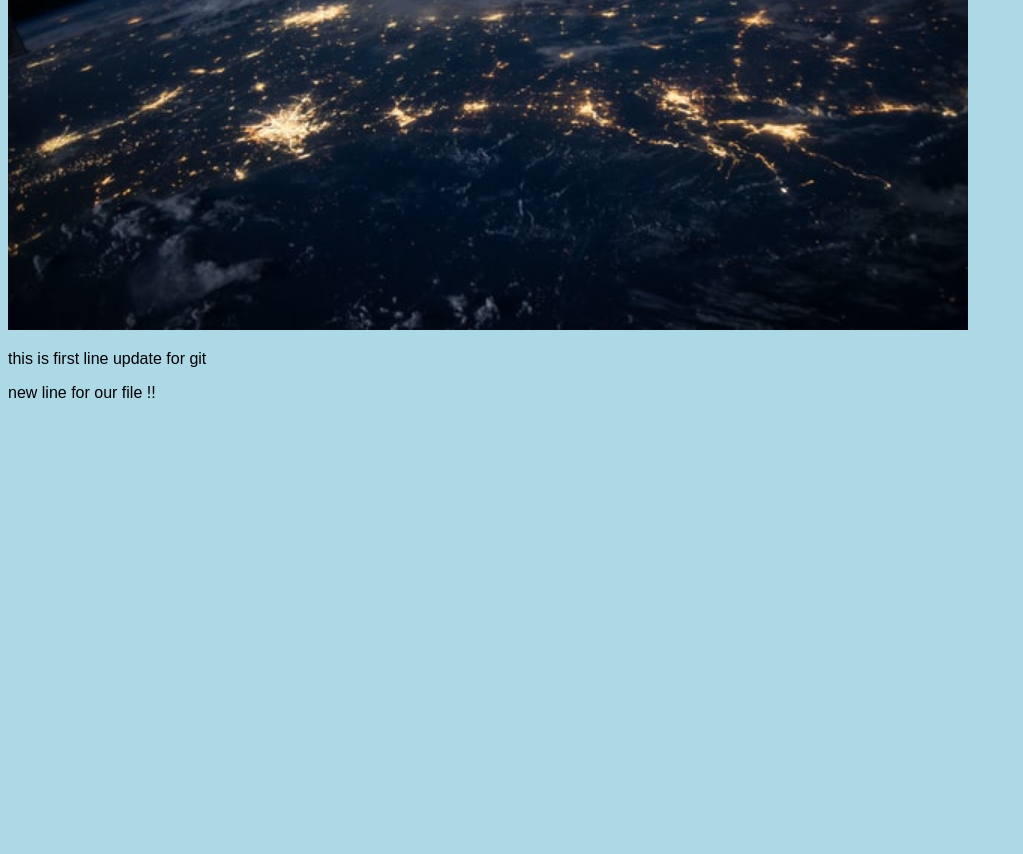
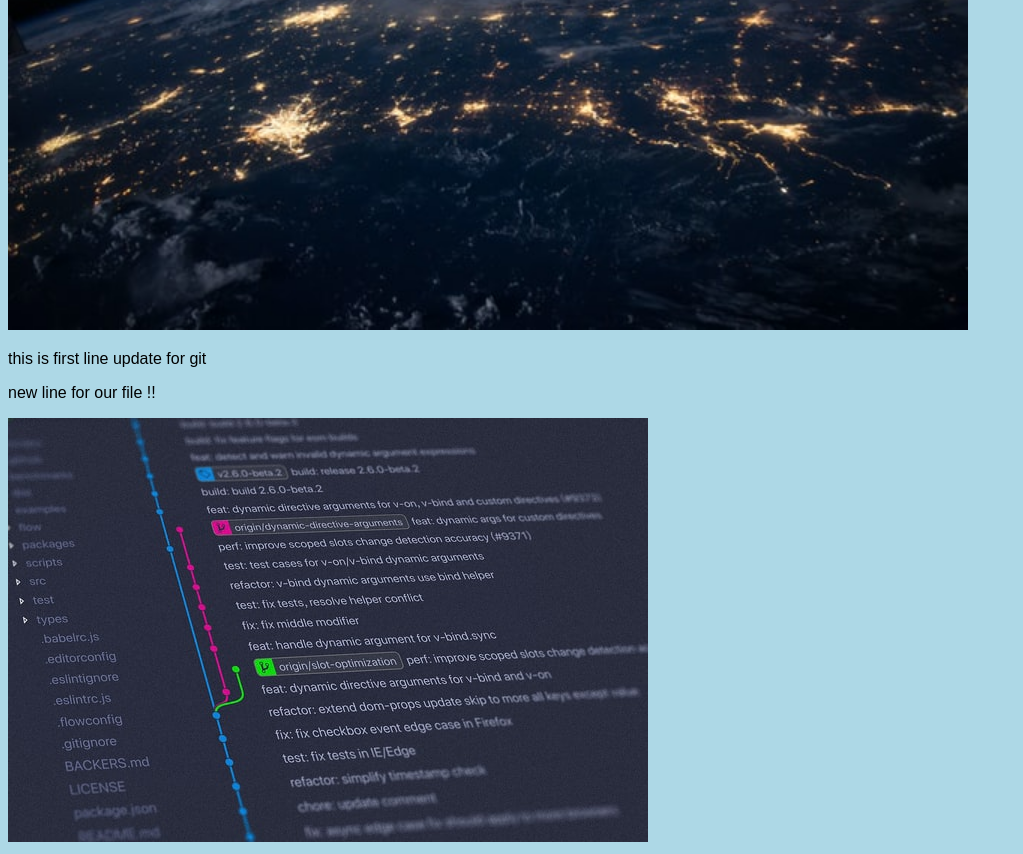
Before and after one commit to 3b232025/hello-world, a plain HTML site: page index.html in a window 1280 px wide. Shown: the part 398-1252 px from the top of the page, without its empty margins (0-1023 px from the left). Before the commit the page ends 816 px from the top, so only its background shows below. Drawn offline with Linux system fonts and the light colour scheme.

Commit message:
Add hello git image

```diff
--- a/index.html
+++ b/index.html
@@ -10,5 +10,6 @@
   <div><img src="img_hello_world.jpg" alt="Hello World from Space"style="width:100%;max-width:960px"></div>
   <p>this is first line update for git </p>
   <p>new line for our file !!</p>
+  <img src="img_hello_git.jpg" alt="Hello Git Image">
 </body>
 </html>
```
Also changed, not shown: img_hello_git.jpg (added).
